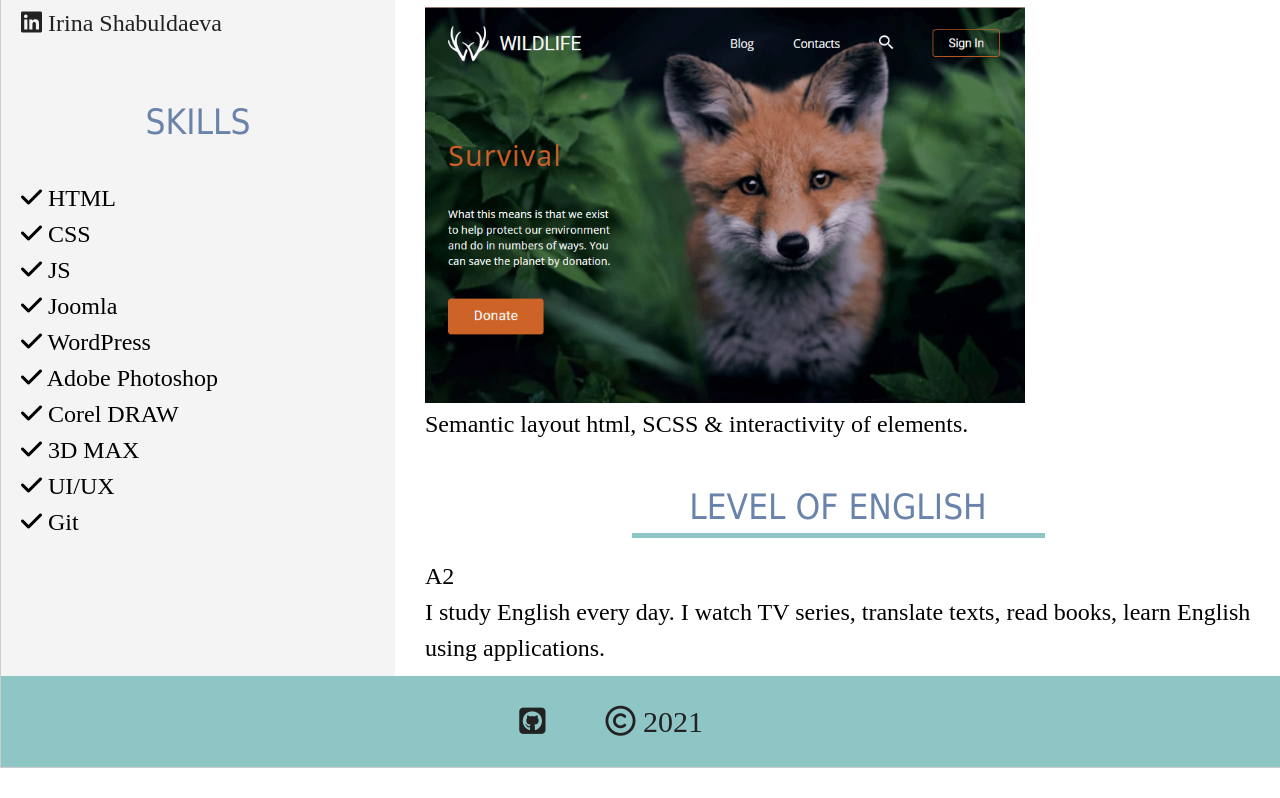
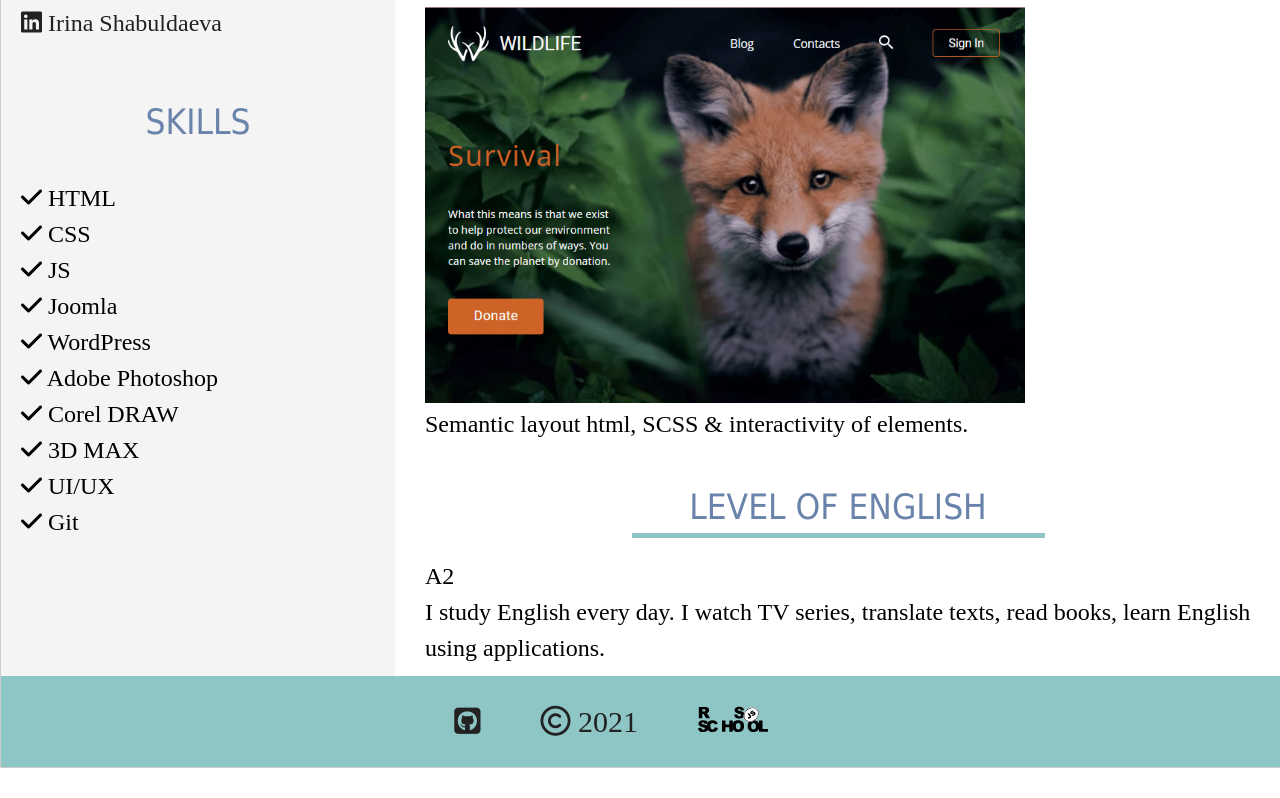
Before and after one commit to irina-snezan/rsschool-cv, a plain HTML site: page index.html in a window 1280 px wide. Shown: the part 786-1584 px from the top of the page. Drawn offline with Linux system fonts and the light colour scheme.

Commit message:
feat:  add image and link

```diff
--- a/index.html
+++ b/index.html
@@ -128,6 +128,9 @@
 				<li class="footer-list-item">
 					<a href="#" target="_blank"><i class="far fa-copyright"></i><b> 2021</b></a>
 				</li>
+				<li class="footer-list-item">
+					 <a href="https://rs.school" target="_blank"><img src="image/rs_school_js.svg" alt="rsschool" width="70"></a>
+				</li>
 			</ul>
 		</footer>
 	</div>
```
